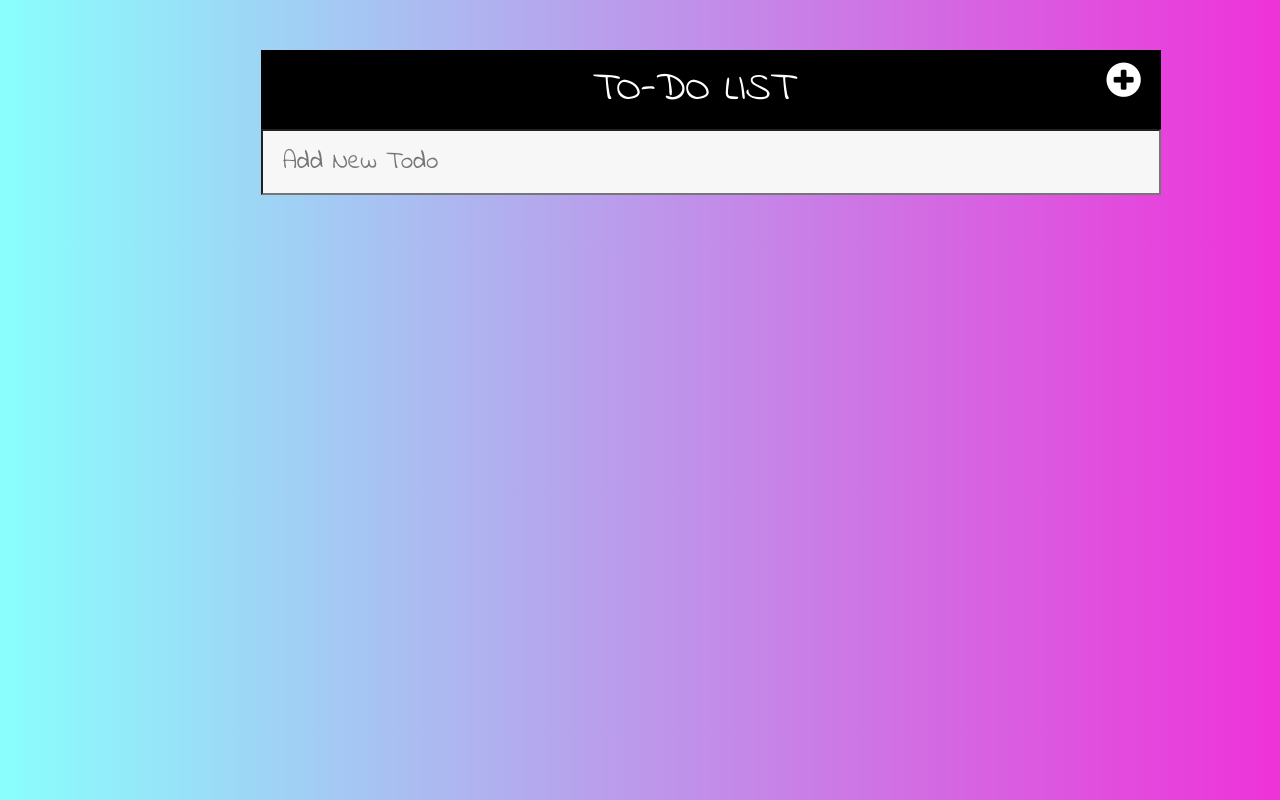
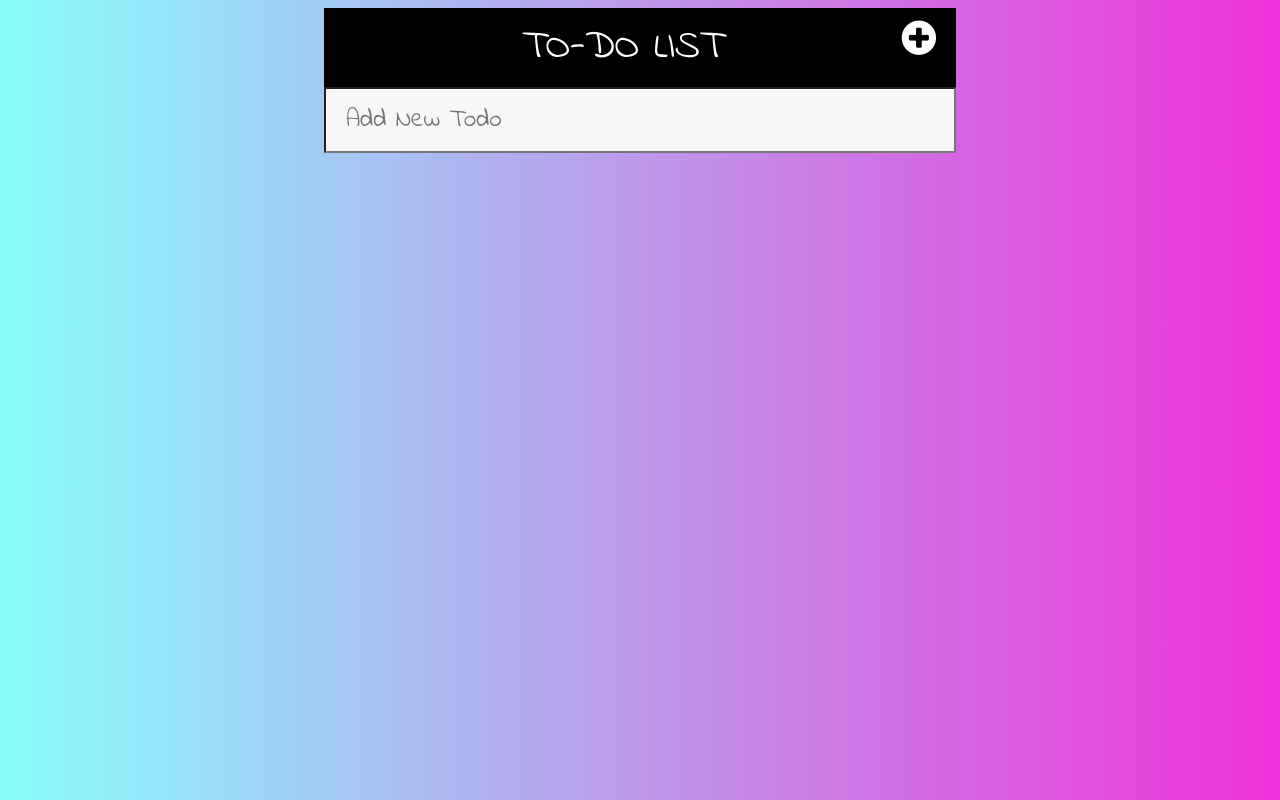
Before and after one commit to Bfritsch1023/To-Do-List-, a plain HTML site: page index.html in a window 1280 px wide. Drawn offline with nearby package versions, Linux system fonts and the light colour scheme.

Commit message:
size update

```diff
--- a/assets/css/index.css
+++ b/assets/css/index.css
@@ -7,6 +7,7 @@ body{
 	font-size:16pt;
 	font-color:black;
 	font-weight: 400px;
+
 }
 
 li {
@@ -28,7 +29,7 @@ span{
 	height:40px;
 	margin-right:20px;
 	text-align:center;
-	width:0px;
+	width:0;
 	display: inline-block;
 	transition:0.2linear;
 }
@@ -75,11 +76,9 @@ ul{
 
 #container {
 
-	margin:50px;auto;
-	box-shadow:0 0 3px rgba (0,0,0, 0.1);
-	background:#f7f7f7;
-	width: 900px;
-    margin-left: 20%;
+   	margin: auto;
+    width:50%;
+    background: #f7f7f7;
 
 
 }
@@ -93,4 +92,5 @@ ul{
 
 .fa-plus-circle{
 	float:right;
+	margin:auto;
 }
```
